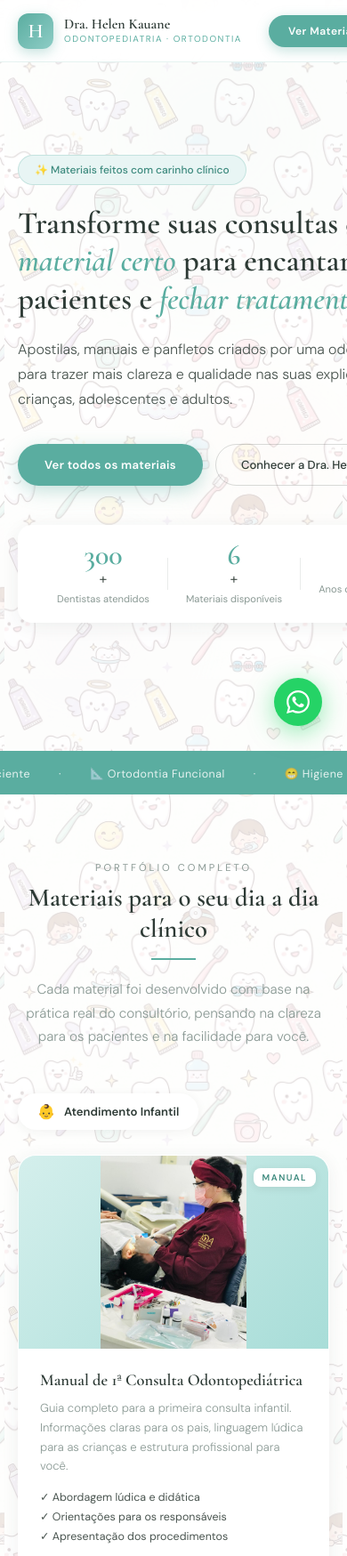
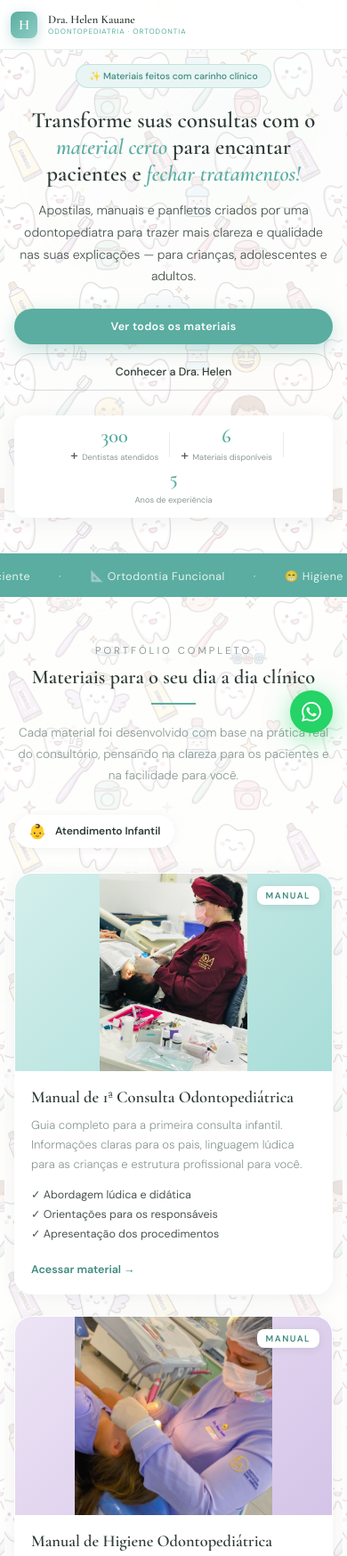
Before and after one commit to VitorB4ckEnd/INFINIT, a plain HTML site: page Drhellem/index.html in a window 390 px wide. Shown: the top 1749 px of the page at 89% size. Drawn offline with nearby package versions, Linux system fonts and the light colour scheme.

Commit message:
novas de responsividade e paleta

```diff
--- a/Drhellem/css/landing.css
+++ b/Drhellem/css/landing.css
@@ -23,13 +23,22 @@
   --baby-blue:  #d6eeff;
 }
 
-html { scroll-behavior: smooth; }
+html {
+  scroll-behavior: smooth;
+  width: 100%;
+  max-width: 100%;
+  overflow-x: hidden;
+}
 body {
   font-family: 'DM Sans', sans-serif;
   color: var(--text);
   background: var(--white);
+  width: 100%;
+  max-width: 100%;
   overflow-x: hidden;
 }
+
+img { max-width: 100%; height: auto; }
 
 .container { max-width: 1140px; margin: 0 auto; padding: 0 40px; }
 
@@ -634,25 +643,157 @@ footer { background: #1a2420; padding: 50px 0 30px; }
 /* =========================================
    RESPONSIVE
    ========================================= */
+
+/* ---------- 1024px ---------- */
 @media (max-width: 1024px) {
-  .hero-inner { grid-template-columns: 1fr; }
-  .hero-visual { display: none; }
+  .container { padding: 0 28px; }
+  header { padding: 0 24px; gap: 16px; }
+  .header-cta { padding: 8px 16px; font-size: 0.7rem; }
+  .hero { padding: 90px 28px 70px; }
+  .hero-inner { grid-template-columns: 1fr 1fr; gap: 36px; }
+  .hero-img-wrap { max-width: 360px; }
   .ben-grid { grid-template-columns: repeat(2, 1fr); }
   .sobre-grid { grid-template-columns: 1fr 1fr; gap: 40px; }
   .contato-grid { grid-template-columns: 1fr; gap: 40px; }
 }
 
+/* ---------- 768px ---------- */
 @media (max-width: 768px) {
   .container { padding: 0 20px; }
-  header { padding: 0 20px; }
+
+  /* Header */
+  header { padding: 0 16px; gap: 10px; height: 60px; }
   nav { display: none; }
-  .hero { padding: 90px 20px 60px; }
-  .materiais, .beneficios, .sobre, .contato, .cta-section { padding: 70px 0; }
+  .logo-mark { width: 34px; height: 34px; font-size: 1.1rem; border-radius: 10px; }
+  .logo-name { font-size: 0.9rem; }
+  .logo-role { font-size: 0.55rem; }
+  .header-cta { padding: 8px 14px; font-size: 0.68rem; }
+
+  /* Hero */
+  .hero { padding: 80px 20px 50px; }
+  .hero-inner { grid-template-columns: 1fr; gap: 30px; }
+  .hero-text { text-align: center; }
+  .hero-text h1 { font-size: 1.9rem; }
+  .hero-text p { margin-left: auto; margin-right: auto; max-width: 100%; }
+  .hero-btns { justify-content: center; }
+  .hero-badge { font-size: 0.7rem; }
+
+  /* Hero stats */
+  .hero-stats {
+    width: 100%;
+    justify-content: center;
+    padding: 14px 12px;
+  }
+  .hstat { padding: 0 12px; }
+  .hstat strong { font-size: 1.6rem; }
+  .hstat span { font-size: 0.62rem; }
+
+  /* Hero visual */
+  .hero-visual { display: none; }
+
+  /* Sections */
+  .materiais, .beneficios, .sobre, .contato, .cta-section { padding: 60px 0; }
+  .section-head { margin-bottom: 32px; }
+  .section-title { font-size: 1.6rem; }
+
+  /* Grids */
   .mat-grid { grid-template-columns: 1fr; }
   .ben-grid { grid-template-columns: 1fr; }
   .sobre-grid { grid-template-columns: 1fr; }
   .sobre-img-wrap { display: none; }
-  .contato-grid { grid-template-columns: 1fr; gap: 32px; }
-  .form-row { grid-template-columns: 1fr; }
-  .contato-form-wrap { padding: 24px; }
+  .contato-grid { grid-template-columns: 1fr; gap: 24px; }
+
+  /* Cards */
+  .mat-card { width: 100%; }
+  .mat-info { padding: 18px; }
+
+  /* CTA */
+  .cta-section h2 { font-size: 1.6rem; }
+  .cta-btns { flex-direction: column; align-items: center; }
+
+  /* Footer */
+  .footer-links { gap: 16px; }
 }
+
+/* ---------- 480px ---------- */
+@media (max-width: 480px) {
+  .container { padding: 0 16px; }
+
+  /* Header */
+  header { padding: 0 12px; gap: 8px; height: 56px; }
+  .logo-mark { width: 30px; height: 30px; font-size: 1rem; border-radius: 8px; }
+  .logo-name { font-size: 0.82rem; }
+  .logo-role { font-size: 0.5rem; letter-spacing: 1px; }
+  .header-cta { display: none; }
+
+  /* Hero */
+  .hero { padding: 72px 16px 40px; min-height: auto; }
+  .hero-text h1 { font-size: 1.55rem; margin-bottom: 14px; }
+  .hero-text p { font-size: 0.88rem; margin-bottom: 24px; }
+  .hero-btns { flex-direction: column; align-items: center; gap: 10px; margin-bottom: 28px; }
+  .btn-primary { width: 100%; text-align: center; justify-content: center; padding: 12px 20px; font-size: 0.78rem; }
+  .btn-ghost { width: 100%; text-align: center; justify-content: center; padding: 12px 20px; font-size: 0.78rem; }
+  .hero-badge { font-size: 0.65rem; padding: 6px 14px; }
+
+  /* Hero stats */
+  .hero-stats {
+    flex-direction: row;
+    flex-wrap: wrap;
+    width: 100%;
+    padding: 12px 8px;
+    gap: 4px;
+    border-radius: 12px;
+  }
+  .hstat { padding: 0 8px; }
+  .hstat strong { font-size: 1.4rem; }
+  .hstat span { font-size: 0.58rem; }
+  .hstat-divider { height: 28px; }
+
+  /* Sections */
+  .materiais, .beneficios, .sobre, .contato, .cta-section { padding: 48px 0; }
+  .section-title { font-size: 1.4rem; }
+  .section-sub { font-size: 0.85rem; }
+  .mat-category { margin-bottom: 36px; }
+  .cat-label { font-size: 0.75rem; padding: 8px 16px; }
+
+  /* CTA */
+  .cta-section h2 { font-size: 1.35rem; }
+  .cta-section p { font-size: 0.88rem; margin-bottom: 28px; }
+  .btn-primary.large { padding: 14px 24px; font-size: 0.8rem; width: 100%; justify-content: center; }
+  .btn-whatsapp { padding: 14px 24px; font-size: 0.78rem; width: 100%; justify-content: center; }
+
+  /* Contato */
+  .contato-card { padding: 14px 16px; gap: 12px; }
+  .contato-card-icon { width: 40px; height: 40px; border-radius: 12px; }
+
+  /* Footer */
+  footer { padding: 36px 0 24px; }
+  .footer-links { gap: 12px; }
+  .footer-links a { font-size: 0.72rem; }
+  .footer-copy { font-size: 0.65rem; }
+
+  /* WhatsApp float */
+  .wa-float { width: 48px; height: 48px; bottom: 20px; right: 16px; }
+  .wa-float svg { width: 22px; height: 22px; }
+}
+
+/* ---------- 360px ---------- */
+@media (max-width: 360px) {
+  .container { padding: 0 12px; }
+  header { padding: 0 10px; }
+  .logo-name { font-size: 0.76rem; }
+  .hero { padding: 66px 12px 32px; }
+  .hero-text h1 { font-size: 1.35rem; }
+  .hero-text p { font-size: 0.82rem; }
+  .hero-stats { padding: 10px 4px; }
+  .hstat { padding: 0 6px; }
+  .hstat strong { font-size: 1.2rem; }
+  .hstat span { font-size: 0.52rem; }
+  .section-title { font-size: 1.25rem; }
+  .mat-info h4 { font-size: 1rem; }
+  .mat-info p { font-size: 0.78rem; }
+  .mat-info { padding: 14px; }
+  .ben-card { padding: 16px; }
+  .ben-card p { font-size: 0.78rem; }
+  .cta-section h2 { font-size: 1.2rem; }
+}
```
